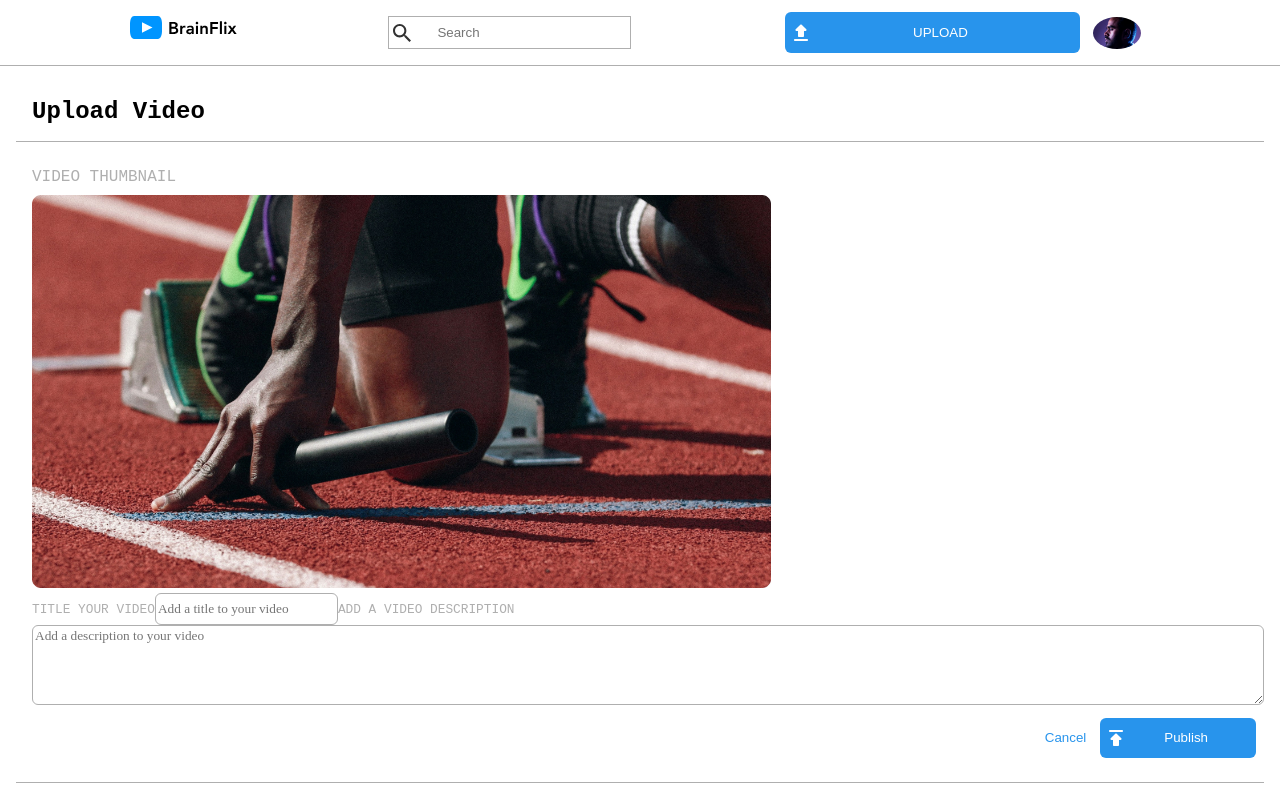
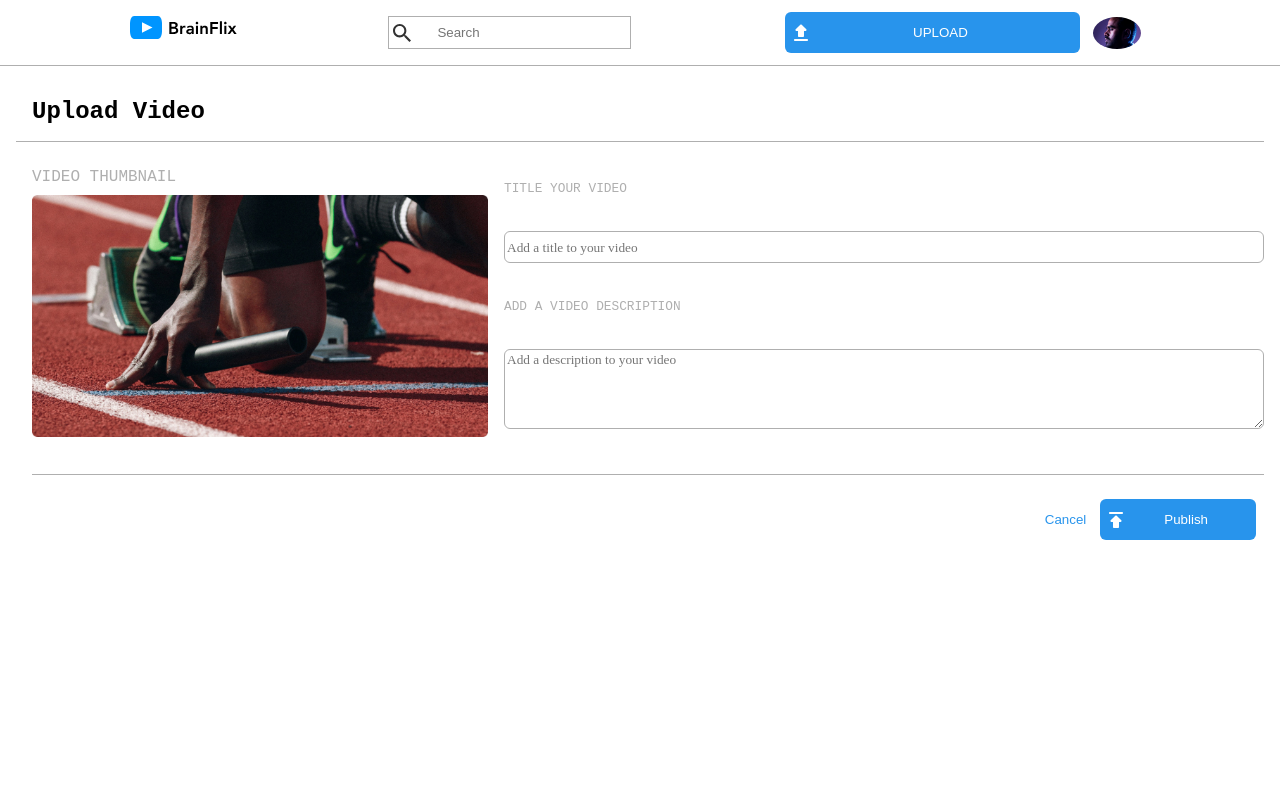
Before and after one commit to Shiriix/solomon-pipi-brainflix, a React (Create React App) app: page /upload in a window 1280 px wide. Built offline with nearby package versions, Linux system fonts and the light colour scheme.

Commit message:
fixed styling for desktop upload page as buttons are now inside the form

```diff
--- a/src/pages/UploadPage/UploadPage.js
+++ b/src/pages/UploadPage/UploadPage.js
@@ -31,7 +31,7 @@ export default function UploadPage() {
           <h1 className="UploadPage__title">Upload Video</h1>
           <div className="UploadPage__body">
             <form onSubmit={handleSubmit} className="UploadPage__form">
-              <div className="uploadPage__containers">
+              <div className="UploadPage__main-wrapper">
                 <div className="UploadPage__thumbnail">
                   <p className="UploadPage__subtitle">video thumbnail</p>
                   <img
@@ -40,7 +40,7 @@ export default function UploadPage() {
                     className="UploadPage__img"
                   />
                 </div>
-                <div className="uploadPage__form-container">
+                <div className="UploadPage__form-container">
                   <label htmlFor="video__title" className="UploadPage__label">
                     title your video
                   </label>
--- a/src/pages/UploadPage/UploadPage.scss
+++ b/src/pages/UploadPage/UploadPage.scss
@@ -16,10 +16,12 @@
     }
   }
 
-  &__containers {
+  &__main-wrapper {
     @include desktop {
       display: flex;
       flex-direction: row;
+      padding-bottom: 2rem;
+      border-bottom: 1px solid $brand-primary;
     }
   }
 
@@ -29,7 +31,7 @@
     @include desktop {
       flex-direction: row;
       padding: 1rem 0rem;
-      border-bottom: 1px solid $brand-primary;
+
       border-top: 1px solid $brand-primary;
     }
 
@@ -58,6 +60,19 @@
     @include desktop {
       margin-left: 1rem;
     }
+
+    &-container {
+      display: flex;
+      flex-direction: column;
+
+      @include desktop {
+        display: flex;
+        flex-direction: column;
+        width: 100%;
+        margin-left: 1rem;
+        justify-content: space-around;
+      }
+    }
   }
 
   &__publish {
@@ -83,9 +98,11 @@
   &__buttons {
     flex-direction: column;
     display: flex;
+    margin-top: 1rem;
     @include tablet-and-desktop {
       flex-direction: row-reverse;
       align-items: center;
+      margin-top: 1rem;
     }
   }
 
```
